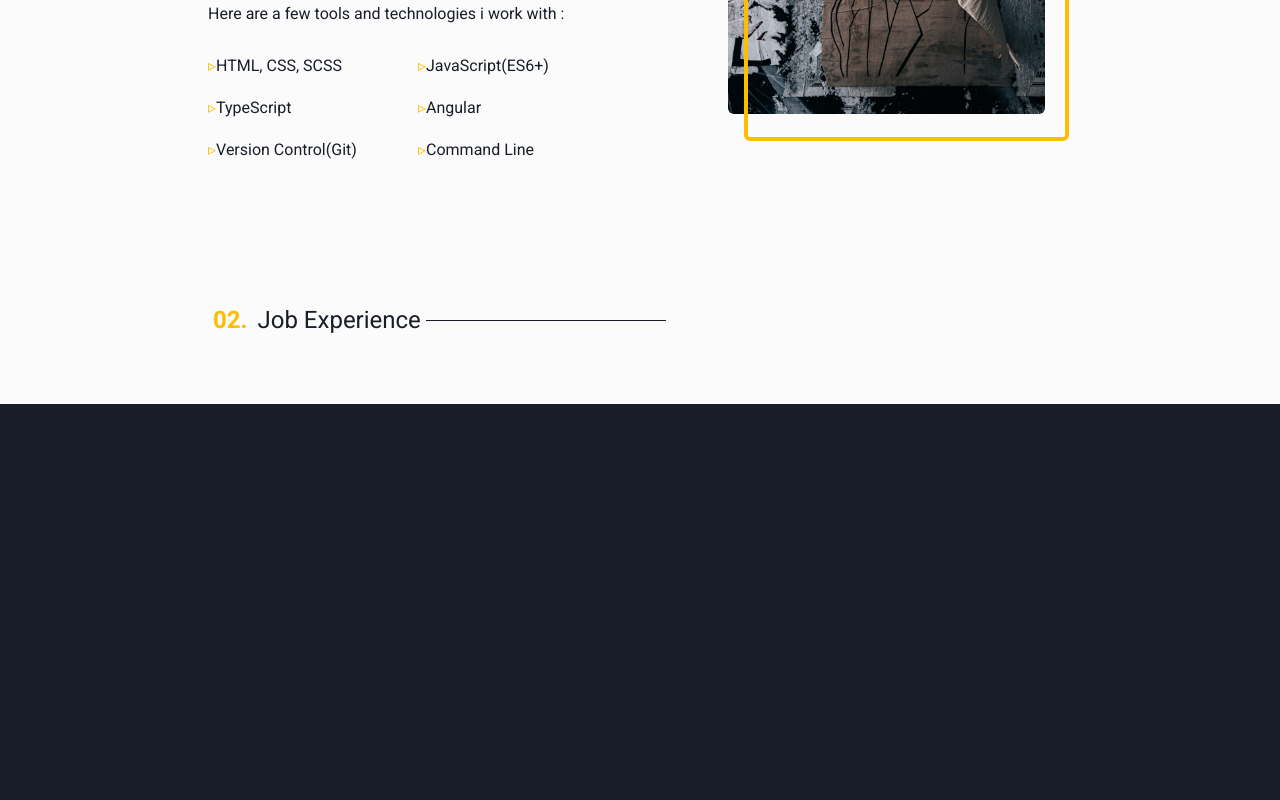
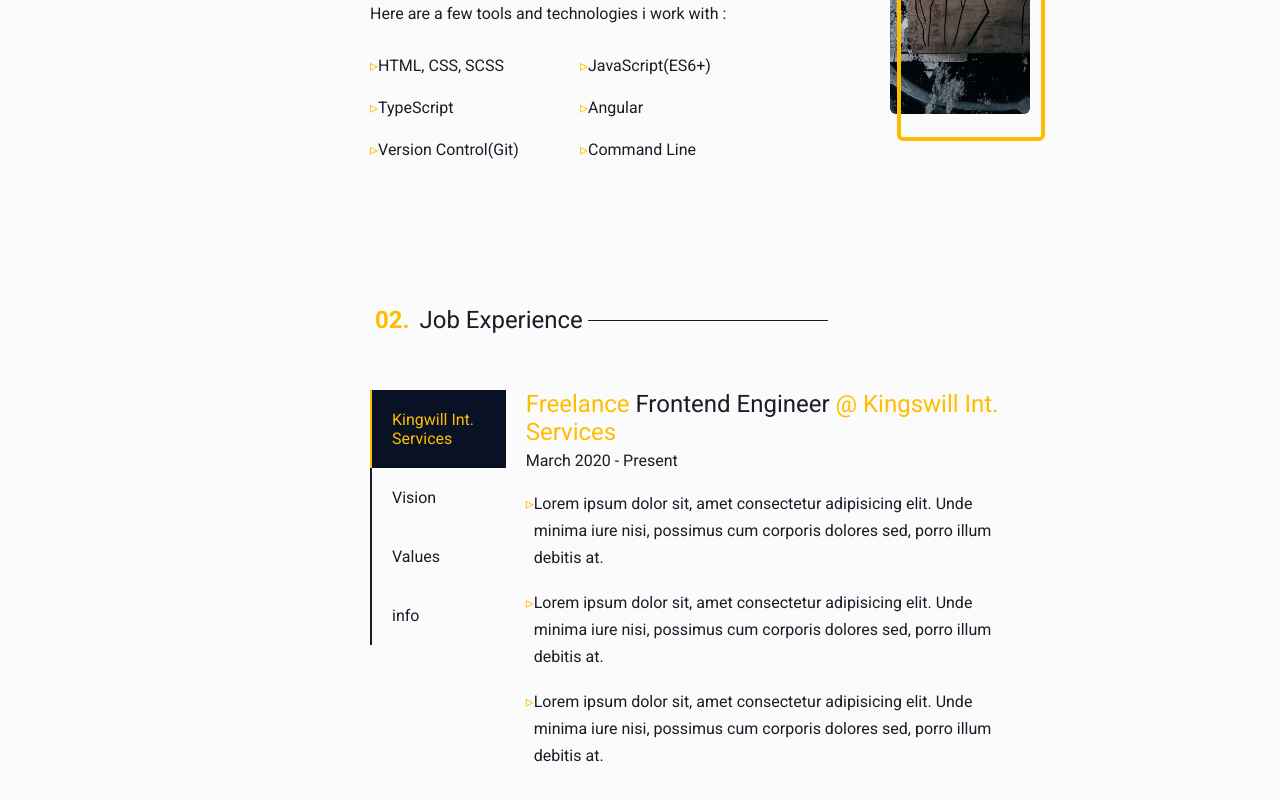
Before and after one commit to valentinesamuel/portfolio, an Angular app: page / in a window 1280 px wide. Shown: the part 1164-1964 px from the top of the page. Before the commit the page ends 1568 px from the top, so only its background shows below. Built offline with nearby package versions, Linux system fonts and the light colour scheme; a web font is replaced by a local one.

Commit message:
feat: developed experience section

```diff
--- a/src/app/home/home.component.html
+++ b/src/app/home/home.component.html
@@ -70,7 +70,137 @@
     </section>
 
     <!--   Job Experience Section   -->
-    <p class="exp-title">Job Experience<span>02.</span> </p>
-    <section class="experience"></section>
+    <p class="exp-title">Job Experience<span>02.</span></p>
+    <section class="experience">
+      <ul>
+        <li
+          class="list"
+          (click)="selectCompany('mission')"
+          [ngClass]="company == 'mission' ? 'activeTile' : ''"
+        >
+          Kingwill Int. Services
+        </li>
+        <li
+          class="list"
+          (click)="selectCompany('vision')"
+          [ngClass]="company == 'vision' ? 'activeTile' : ''"
+        >
+          Vision
+        </li>
+        <li
+          class="list"
+          (click)="selectCompany('values')"
+          [ngClass]="company == 'values' ? 'activeTile' : ''"
+        >
+          Values
+        </li>
+        <li
+          class="list"
+          (click)="selectCompany('info')"
+          [ngClass]="company == 'info' ? 'activeTile' : ''"
+        >
+          info
+        </li>
+      </ul>
+
+      <div class="content">
+        <div class="value" *ngIf="company == 'mission'">
+          <h2>
+            <span class="colored-text">Freelance</span> Frontend Engineer
+            <span class="firm">Kingswill Int. Services</span>
+          </h2>
+          <p class="duration">March 2020 - Present</p>
+          <ul>
+            <li>
+              Lorem ipsum dolor sit, amet consectetur adipisicing elit. Unde
+              minima iure nisi, possimus cum corporis dolores sed, porro illum
+              debitis at.
+            </li>
+            <li>
+              Lorem ipsum dolor sit, amet consectetur adipisicing elit. Unde
+              minima iure nisi, possimus cum corporis dolores sed, porro illum
+              debitis at.
+            </li>
+            <li>
+              Lorem ipsum dolor sit, amet consectetur adipisicing elit. Unde
+              minima iure nisi, possimus cum corporis dolores sed, porro illum
+              debitis at.
+            </li>
+          </ul>
+        </div>
+        <div class="value" *ngIf="company == 'vision'">
+          <h2>
+            <span class="colored-text">Freelance</span> Frontend Engineer
+            <span class="firm">Kingswill Int. Services</span>
+          </h2>
+          <p class="duration">March 2020 - Present</p>
+          <ul>
+            <li>
+              Lorem ipsum dolor sit, amet consectetur adipisicing elit. Unde
+              minima iure nisi, possimus cum corporis dolores sed, porro illum
+              debitis at.
+            </li>
+            <li>
+              Lorem ipsum dolor sit, amet consectetur adipisicing elit. Unde
+              minima iure nisi, possimus cum corporis dolores sed, porro illum
+              debitis at.
+            </li>
+            <li>
+              Lorem ipsum dolor sit, amet consectetur adipisicing elit. Unde
+              minima iure nisi, possimus cum corporis dolores sed, porro illum
+              debitis at.
+            </li>
+          </ul>
+        </div>
+        <div class="value" *ngIf="company == 'values'">
+          <h2>
+            <span class="colored-text">Freelance</span> Frontend Engineer
+            <span class="firm">Kingswill Int. Services</span>
+          </h2>
+          <p class="duration">March 2020 - Present</p>
+          <ul>
+            <li>
+              Lorem ipsum dolor sit, amet consectetur adipisicing elit. Unde
+              minima iure nisi, possimus cum corporis dolores sed, porro illum
+              debitis at.
+            </li>
+            <li>
+              Lorem ipsum dolor sit, amet consectetur adipisicing elit. Unde
+              minima iure nisi, possimus cum corporis dolores sed, porro illum
+              debitis at.
+            </li>
+            <li>
+              Lorem ipsum dolor sit, amet consectetur adipisicing elit. Unde
+              minima iure nisi, possimus cum corporis dolores sed, porro illum
+              debitis at.
+            </li>
+          </ul>
+        </div>
+        <div class="value" *ngIf="company == 'info'">
+          <h2>
+            <span class="colored-text">Freelance</span> Frontend Engineer
+            <span class="firm">Kingswill Int. Services</span>
+          </h2>
+          <p class="duration">March 2020 - Present</p>
+          <ul>
+            <li>
+              Lorem ipsum dolor sit, amet consectetur adipisicing elit. Unde
+              minima iure nisi, possimus cum corporis dolores sed, porro illum
+              debitis at.
+            </li>
+            <li>
+              Lorem ipsum dolor sit, amet consectetur adipisicing elit. Unde
+              minima iure nisi, possimus cum corporis dolores sed, porro illum
+              debitis at.
+            </li>
+            <li>
+              Lorem ipsum dolor sit, amet consectetur adipisicing elit. Unde
+              minima iure nisi, possimus cum corporis dolores sed, porro illum
+              debitis at.
+            </li>
+          </ul>
+        </div>
+      </div>
+    </section>
   </section>
 </div>
--- a/src/app/home/home.component.scss
+++ b/src/app/home/home.component.scss
@@ -2,7 +2,7 @@
 
 .title {
   display: flex;
-  justify-content: right;
+  justify-content: flex-end;
   width: 100%;
   align-items: center;
   font-size: 1.5rem;
@@ -65,7 +65,7 @@
     position: fixed;
   }
   .body {
-    margin: 0 235px 0 208px;
+    margin: 0 370px 0 370px;
     width: 100%;
 
     .intro {
@@ -114,12 +114,12 @@
     }
 
     .about-me {
+      width: 100%;
       margin-bottom: 130px;
       display: flex;
-      justify-content: center;
       .text {
         max-width: 500px;
-        line-height: 2rem;
+        line-height: 32px;
 
         .p1,
         .p2 {
@@ -175,11 +175,77 @@
 
     .exp-title {
       @extend .title;
-      justify-content: left;
       flex-direction: row-reverse;
+      margin-bottom: 3.5rem;
       &::before {
         margin-left: 5px;
       }
     }
+    .experience {
+      display: flex;
+      margin-bottom: 100px;
+      width: 100%;
+      // justify-content: center;
+      ul {
+        max-width: max-content;
+        padding: 0;
+        list-style-type: none;
+        margin-right: 20px;
+
+        li {
+          display: flex;
+          max-width: 100%;
+          justify-content: left;
+          align-items: center;
+          padding: 20px;
+          border-left: 2px solid var(--sup-text);
+          font-size: 16px;
+        }
+
+        .activeTile {
+          border-left: 2px solid var(--sec);
+          background-color: var(--experience-higlight);
+          color: var(--sec);
+        }
+      }
+
+      .content {
+        min-height: 100%;
+        .value {
+          max-width: 700px;
+
+          h2 {
+            font-size: 1.5rem;
+            font-weight: 500;
+            margin-bottom: 5px;
+            .colored-text {
+              color: var(--sec);
+            }
+            .firm {
+              color: var(--sec);
+              &::before {
+                content: "@ ";
+              }
+            }
+          }
+
+          ul {
+            margin-top: 20px;
+            li {
+              border: none;
+              padding: 0;
+              line-height: 27px;
+              display: flex;
+              align-items: baseline;
+              margin-bottom: 18px;
+              &::before{
+                content: "▹";
+                color: var(--sec);
+              }
+            }
+          }
+        }
+      }
+    }
   }
 }
--- a/src/app/home/home.component.ts
+++ b/src/app/home/home.component.ts
@@ -7,9 +7,19 @@ import { Component, OnInit } from '@angular/core';
 })
 export class HomeComponent implements OnInit {
   darkTheme = false;
+  company: any = 'mission';
+  selected
+
   constructor() { }
 
   ngOnInit(): void {
   }
 
+  selectCompany(id: any) {
+    this.company = id;
+    this.selected = !this.selected;
+
+  }
+
+
 }
--- a/src/styles.css
+++ b/src/styles.css
@@ -18,7 +18,8 @@
   --text: #cecece;
   --em-text: #fed253;
   --sup-text: #ffffff;
-  --prof-text:#CECECE;
+  --prof-text: #cecece;
+  --experience-higlight: #091225;
 
   --aladin: "Aladin", cursive;
   --roboto: "Roboto", sans-serif;
@@ -27,12 +28,13 @@
 .dark {
   --pri: #fbfbfb;
   --sec: #ffbd00;
-  --sec-tint: #ffbd00;
+  --sec-tint: #ffbb001c;
+  --experience-higlight: #091225;
 
-  --prof-text:#A2A2A2;
+  --prof-text: #a2a2a2;
   --text: #181d27;
   --em-text: #fed253;
-  --sup-text: #181D27;
+  --sup-text: #181d27;
 }
 
 /* .dark {
```
Also changed, not shown: 1 other file (tests, documents, lock files or other folders).
